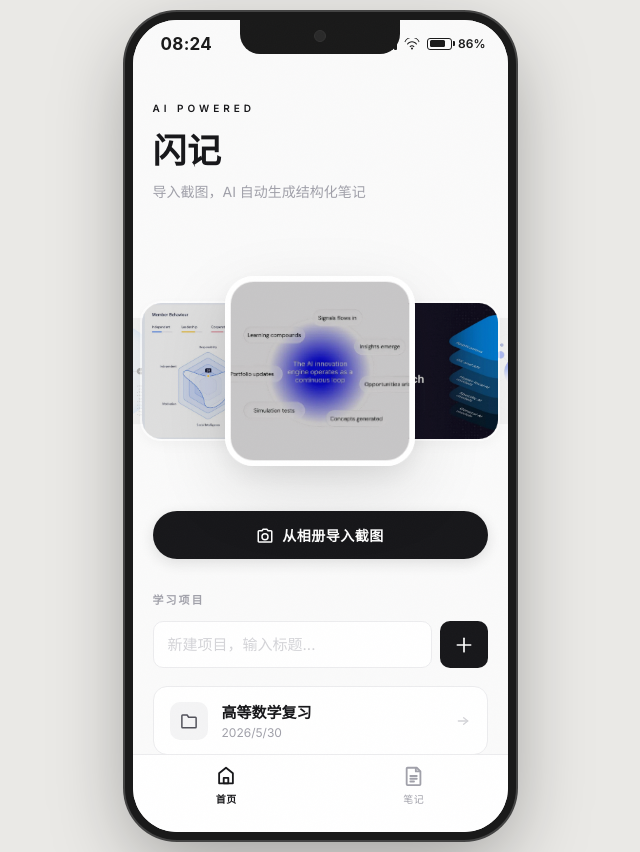
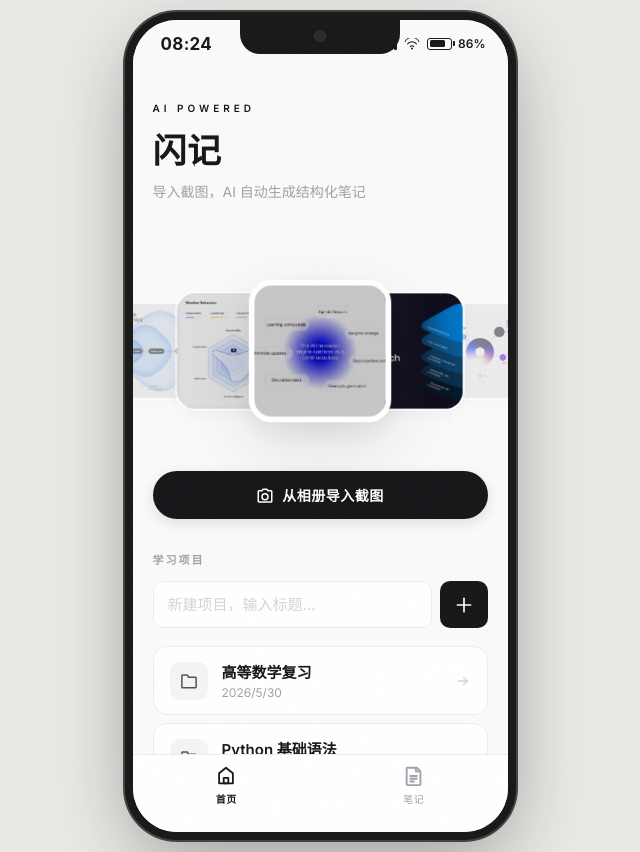
Before and after one commit to cocococococooo/flash-notes, a plain HTML site: page preview.html in a window 1280 px wide. Shown: the whole page, without its empty margins (320-960 px from the left). Drawn offline with Linux system fonts and the light colour scheme.

Commit message:
tweak: 卡片缩小至150px以完整展示5张图

```diff
--- a/preview.html
+++ b/preview.html
@@ -203,7 +203,7 @@
 
   /* Static Card Carousel — Framer style */
   .carousel-section {
-    position: relative; width: 100%; height: 280px;
+    position: relative; width: 100%; height: 240px;
     overflow: visible; touch-action: pan-y; user-select: none;
   }
   .carousel-stack {
@@ -211,10 +211,10 @@
   }
   .carousel-stack .cs-card {
     position: absolute; left: 50%; top: 50%;
-    width: 200px; height: 200px;
-    margin-left: -100px; margin-top: -100px;
+    width: 150px; height: 150px;
+    margin-left: -75px; margin-top: -75px;
     transform-origin: center center;
-    cursor: pointer; overflow: hidden; border-radius: 30px;
+    cursor: pointer; overflow: hidden; border-radius: 24px;
     box-sizing: border-box; outline: none; will-change: transform;
     backface-visibility: hidden;
   }
@@ -785,11 +785,11 @@ function buildCarousel() {
   const stack = document.getElementById('carouselStack');
   const n = carouselItems.length;
   const positions = [
-    { x: -200, scale: 0.55, opacity: 0.3, z: 2, border: 3 },
-    { x: -110, scale: 0.7, opacity: 1, z: 3, border: 3 },
+    { x: -160, scale: 0.65, opacity: 0.5, z: 2, border: 3 },
+    { x: -85, scale: 0.8, opacity: 1, z: 3, border: 3 },
     { x: 0, scale: 0.95, opacity: 1, z: 5, border: 6 },
-    { x: 110, scale: 0.7, opacity: 1, z: 3, border: 3 },
-    { x: 200, scale: 0.55, opacity: 0.3, z: 2, border: 3 },
+    { x: 85, scale: 0.8, opacity: 1, z: 3, border: 3 },
+    { x: 160, scale: 0.65, opacity: 0.5, z: 2, border: 3 },
   ];
   let html = '';
   for (let i = 0; i < n; i++) {
```
